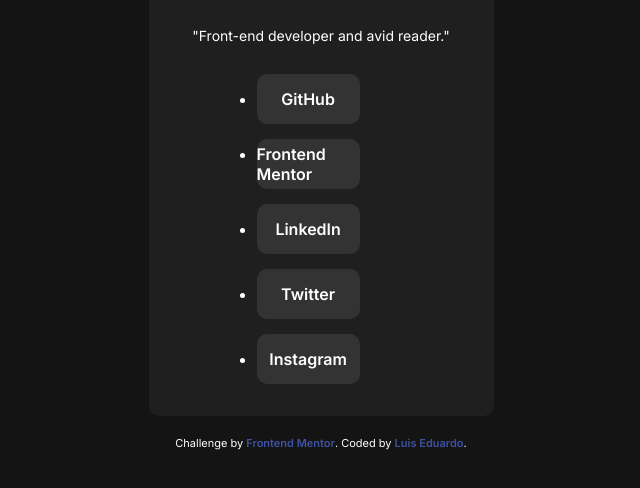
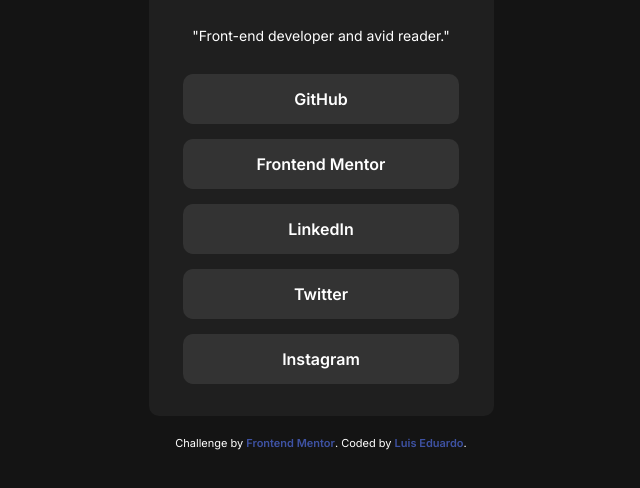
Before and after one commit to luiseduardo85/socials-link, a plain HTML site: page index.html in a window 1280 px wide. Shown: the part 272-760 px from the top of the page, without its empty margins (319-959 px from the left). Drawn offline with Linux system fonts and the light colour scheme.

Commit message:
Add files via upload

```diff
--- a/index.html
+++ b/index.html
@@ -23,13 +23,11 @@
       </header>
       <section>
         <div class="list">
-          <ul>
-            <li><a class="link-button" href="https://github.com" target="_blank">GitHub</a></li>
-            <li><a class="link-button" href="https://www.frontendmentor.io" target="_blank">Frontend Mentor</a></li>
-            <li><a class="link-button" href="https://www.linkedin.com" target="_blank">LinkedIn</a></li>
-            <li><a class="link-button" href="https://twitter.com" target="_blank">Twitter</a></li>
-            <li><a class="link-button" href="https://instagram.com" target="_blank">Instagram</a></li>
-          </ul>
+          <a class="link-button" href="https://github.com" target="_blank">GitHub</a>
+          <a class="link-button" href="https://www.frontendmentor.io" target="_blank">Frontend Mentor</a>
+          <a class="link-button" href="https://www.linkedin.com" target="_blank">LinkedIn</a>
+          <a class="link-button" href="https://twitter.com" target="_blank">Twitter</a>
+          <a class="link-button" href="https://instagram.com" target="_blank">Instagram</a>
         </div>
       </section>
     </article>
```
